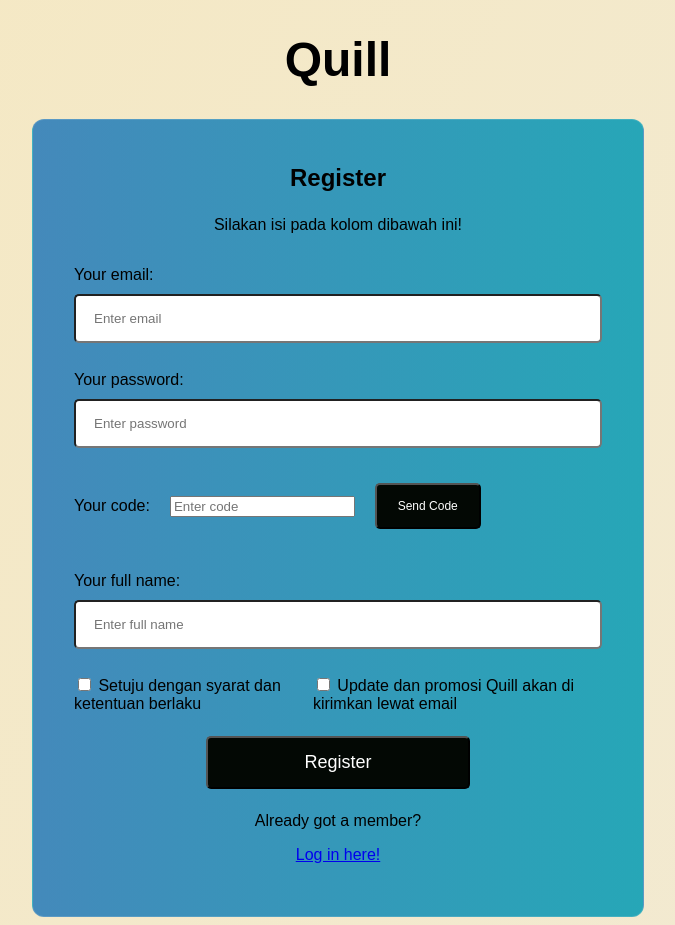
After one commit to EnemyB0T/WEB-Collab, a PHP site: page /registerCode.html in a window 1280 px wide. The commit adds this page. Shown: the whole page, without its empty margins (302-977 px from the left). Run offline with PHP 8.4, Linux system fonts and the light colour scheme.

Commit message:
Fixed spacing in Your code:

```diff
--- /dev/null
+++ b/registerCode.html
@@ -0,0 +1,67 @@
+<!DOCTYPE html>
+<html lang="en">
+<head>
+    <meta charset="UTF-8">
+    <meta http-equiv="X-UA-Compatible" content="IE=edge">
+    <meta name="viewport" content="width=device-width, initial-scale=1.0">
+    <link rel="stylesheet" href="register_page.css">
+    <title>Register page in HTML</title>
+</head>
+<body>
+
+
+    <h1 class="form-header">Quill</h1>
+    <form action="">
+        <!-- Headings for the form -->
+        <div class="headingsContainer">
+            <h3>Register</h3>
+            <p>Silakan isi pada kolom dibawah ini!</p>
+        </div>
+
+        <!-- Main container for all inputs -->
+        <div class="mainContainer">
+            <!-- Username -->
+            <label for="email">Your email:</label>
+            <input type="text" placeholder="Enter email" name="email" required>
+
+            <br><br>
+
+            <!-- Password -->
+            <label for="password">Your password:</label>
+            <input type="password" placeholder="Enter password" name="password" required>
+
+            <br><br>
+
+            <!-- Code confirm -->
+            <div class="code-confirm">
+                <label for="code">Your&nbspcode:</label>
+                <input type="Code" placeholder="Enter code" name="Code confirm" required>
+                <button class="sbutton">Send Code</button>
+            </div>
+            <br><br>
+
+            <!-- Name -->
+            <label for="full name">Your full name:</label>
+            <input type="text" placeholder="Enter full name" name="full name" required>
+
+            <!-- checklist -->
+            <div class="subcontainer">
+                <label>
+                  <p><input type="checkbox" check="checked" name="syarat & ketentuan"> Setuju dengan syarat dan ketentuan berlaku </p>
+                </label>
+                  <p><input type="checkbox" check="checked" name="syarat & ketentuan"> Update dan promosi Quill akan di kirimkan lewat email </p>
+            </div>
+
+            <div class="submit-button">
+                <!-- Submit button -->
+                <button type="submit">Register</button>
+
+            </div>
+            <!-- Sign up link -->
+            <p class="sudahada"><p align="center"> Already got a member?</p>  <a href="login_code.html"><p align="center">Log in here!</p></a></p>
+
+        </div>
+
+    </form>
+</body>
+</html>
--- a/registerCode.php
+++ b/registerCode.php
@@ -77,7 +77,7 @@ if (isset($_POST['submit'])) {
 
             <!-- Code confirm -->
             <div class="code-confirm">
-                <label for="code">Your code:</label>
+                <label for="code">Your&nbspcode:</label>
                 <input type="Code" placeholder="Enter code" name="Code confirm">
             </div>
             <br><br>
```
